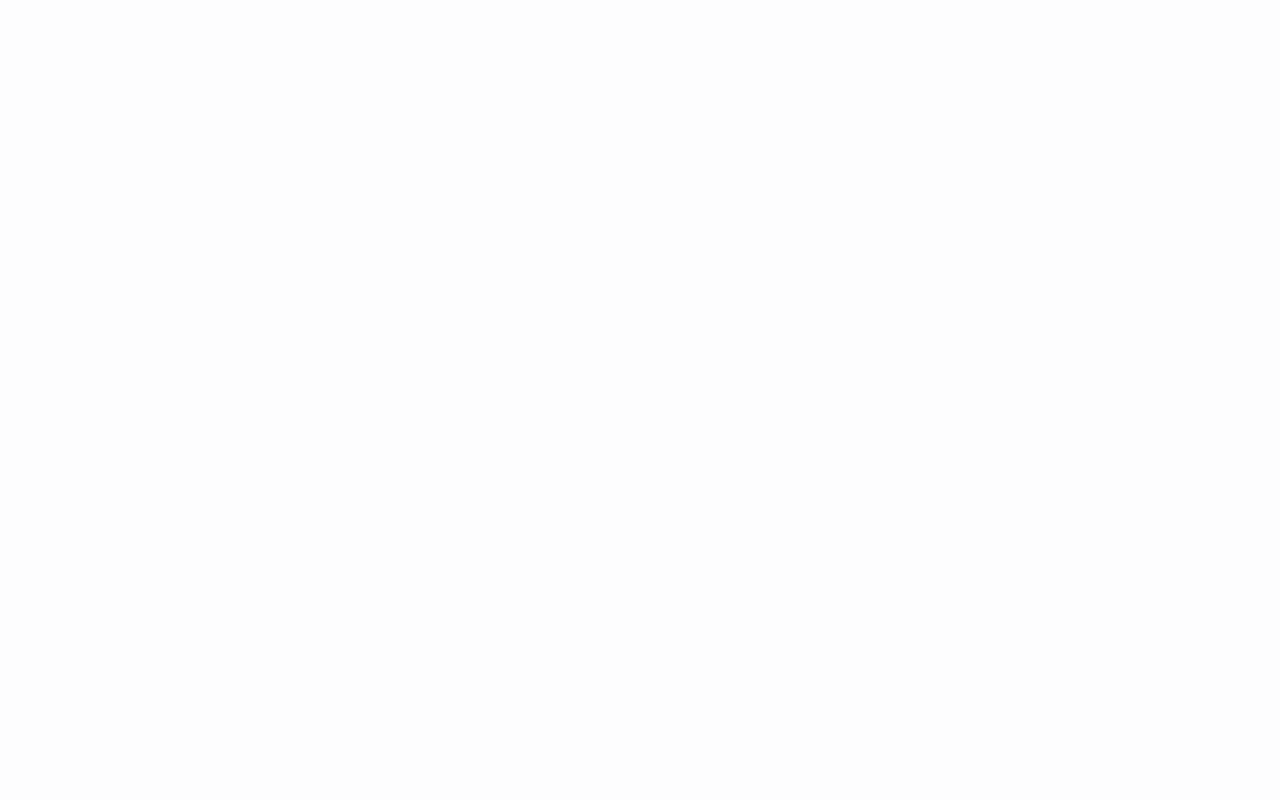
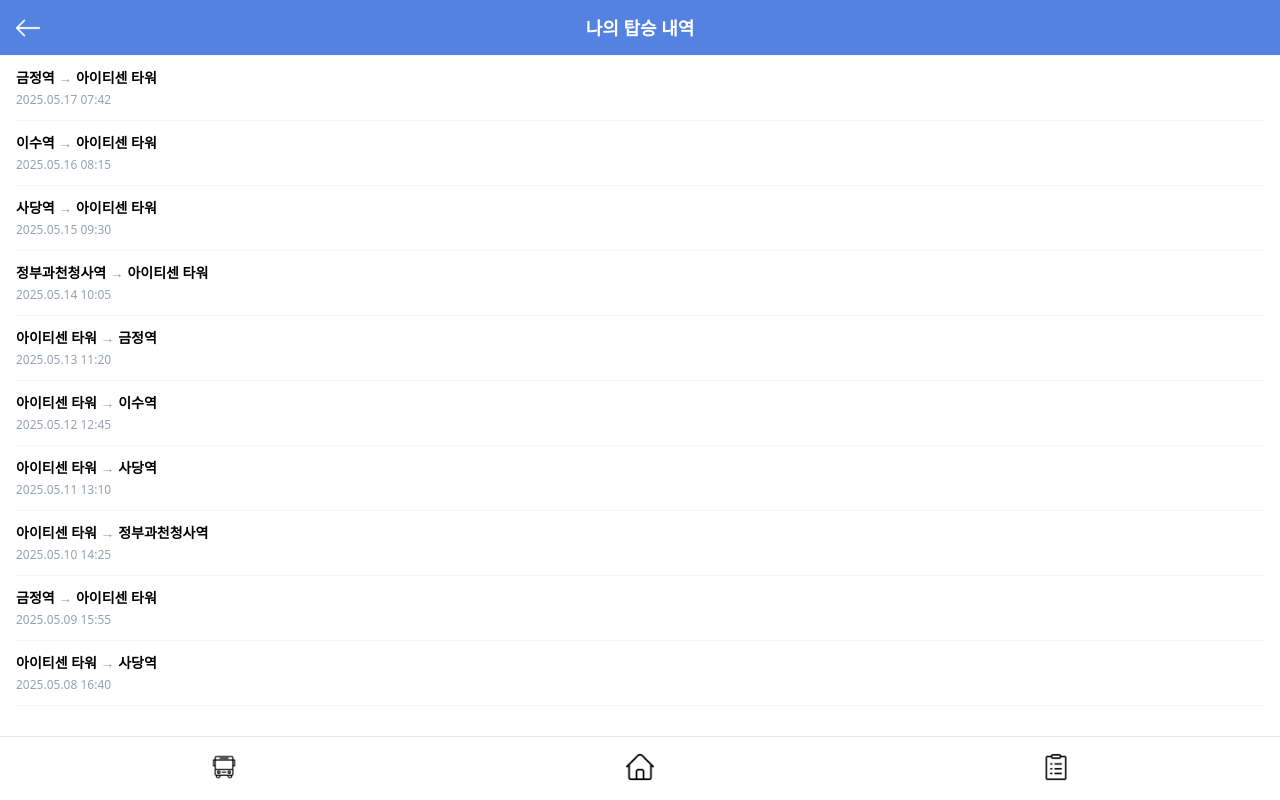
Before and after one commit to Yujin-nKim/fe, a React (Vite) app: page /my-ride-history in a window 1280 px wide. Before the commit this address had no page. Built offline with nearby package versions, Linux system fonts and the light colour scheme; a web font is replaced by a local one.

Commit message:
feat: 나의 탑승 내역 페이지 추가
- Mock 데이터는 추후 제거

```diff
--- a/src/App.tsx
+++ b/src/App.tsx
@@ -10,6 +10,7 @@
 import InquiryDetailPage from './components/InquiryDetailPage'
 import InquiryWritePage from './components/InquiryWritePage'
 import QrPage from './components/QrPage'
+import MyRideHistoryPage from './components/MyRideHistoryPage'
 
 function App() {
   return (
@@ -26,6 +27,7 @@
           <Route path="/inquiry/:id" element={<InquiryDetailPage />} />
           <Route path="/inquiry/write" element={<InquiryWritePage />} />
           <Route path="/qr" element={<QrPage />} />
+          <Route path="/my-ride-history" element={<MyRideHistoryPage />} />
         </Routes>
       </div>
     </BrowserRouter>
--- a/src/components/MyPageDrawer.tsx
+++ b/src/components/MyPageDrawer.tsx
@@ -92,7 +92,7 @@
             <div className="text-sm text-gray-500 mb-20">ceni@itcen.com</div>
             <div className="w-full px-8 space-y-4">
               <div onClick={() => { onClose(); navigate('/qr'); }} className="text-sm font-medium">내 QR</div>
-              <div className="text-sm font-medium">나의 탑승내역</div>
+              <div onClick={() => { onClose(); navigate('/my-ride-history'); }} className="text-sm font-medium">나의 탑승 내역</div>
               <div onClick={() => { onClose(); navigate('/inquiry'); }} className="text-sm font-medium">나의 문의내역</div>
             </div>
             <div className="w-[80%] border-t border-gray-200 mt-10 mb-6" />
--- /dev/null
+++ b/src/components/MyRideHistoryPage.tsx
@@ -0,0 +1,42 @@
+import React from 'react';
+import { useNavigate } from 'react-router-dom';
+import BottomBar from './BottomBar';
+import rideHistoryMock from './rideHistoryMock';
+
+const formatDate = (dateStr: string) => {
+  const dateObj = new Date(dateStr);
+  if (isNaN(dateObj.getTime())) return dateStr;
+  return `${dateObj.getFullYear()}.${(dateObj.getMonth()+1).toString().padStart(2,'0')}.${dateObj.getDate().toString().padStart(2,'0')} ${dateObj.getHours().toString().padStart(2,'0')}:${dateObj.getMinutes().toString().padStart(2,'0')}`;
+};
+
+const MyRideHistoryPage: React.FC = () => {
+  const navigate = useNavigate();
+
+  return (
+    <div className="min-h-screen bg-white pb-16">
+      {/* 상단바 */}
+      <div className="fixed left-0 top-0 right-0 z-20 flex items-center h-14 px-4 border-b border-gray-100 bg-[#5382E0]">
+        <button className="absolute left-4" onClick={() => navigate(-1)}>
+          <img src="/back.png" alt="뒤로가기" className="w-6 h-6 invert brightness-0" />
+        </button>
+        <div className="flex-1 text-center font-semibold text-lg text-white">나의 탑승 내역</div>
+      </div>
+      {/* 탑승 내역 리스트 */}
+      <div className="pt-14 flex-1 px-4">
+        {rideHistoryMock.map((ride) => (
+          <div
+            key={ride.id}
+            className="py-3 border-b border-gray-100 relative"
+          >
+            <div className="font-bold text-sm mb-1">{ride.from} <span className="text-gray-400">→</span> {ride.to}</div>
+            <div className="text-xs text-gray-400">{formatDate(ride.time)}</div>
+          </div>
+        ))}
+      </div>
+      {/* 하단바 */}
+      <BottomBar />
+    </div>
+  );
+};
+
+export default MyRideHistoryPage;
--- /dev/null
+++ b/src/components/rideHistoryMock.ts
@@ -0,0 +1,67 @@
+const rideHistoryMock = [
+  // 외부역 → 아이티센 타워
+  {
+    id: 1,
+    from: '금정역',
+    to: '아이티센 타워',
+    time: '2025-05-17T07:42:00',
+  },
+  {
+    id: 2,
+    from: '이수역',
+    to: '아이티센 타워',
+    time: '2025-05-16T08:15:00',
+  },
+  {
+    id: 3,
+    from: '사당역',
+    to: '아이티센 타워',
+    time: '2025-05-15T09:30:00',
+  },
+  {
+    id: 4,
+    from: '정부과천청사역',
+    to: '아이티센 타워',
+    time: '2025-05-14T10:05:00',
+  },
+  // 아이티센 타워 → 외부역
+  {
+    id: 5,
+    from: '아이티센 타워',
+    to: '금정역',
+    time: '2025-05-13T11:20:00',
+  },
+  {
+    id: 6,
+    from: '아이티센 타워',
+    to: '이수역',
+    time: '2025-05-12T12:45:00',
+  },
+  {
+    id: 7,
+    from: '아이티센 타워',
+    to: '사당역',
+    time: '2025-05-11T13:10:00',
+  },
+  {
+    id: 8,
+    from: '아이티센 타워',
+    to: '정부과천청사역',
+    time: '2025-05-10T14:25:00',
+  },
+  // 추가 예시
+  {
+    id: 9,
+    from: '금정역',
+    to: '아이티센 타워',
+    time: '2025-05-09T15:55:00',
+  },
+  {
+    id: 10,
+    from: '아이티센 타워',
+    to: '사당역',
+    time: '2025-05-08T16:40:00',
+  },
+];
+
+export default rideHistoryMock;
```
